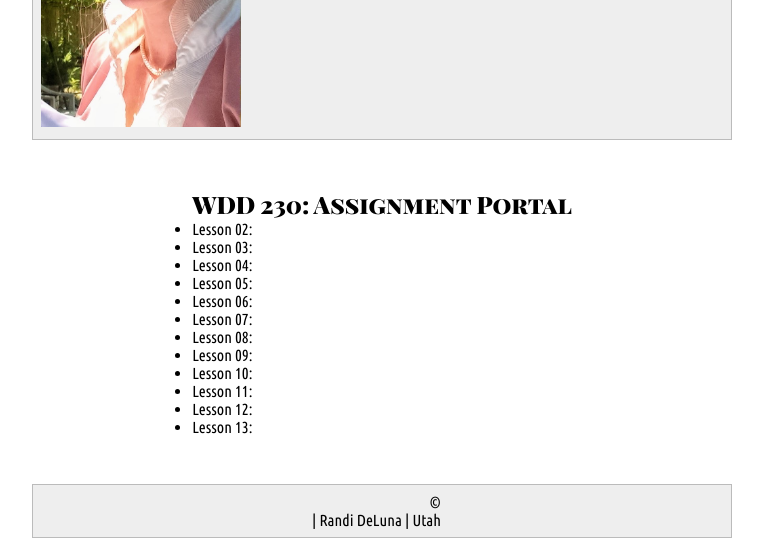
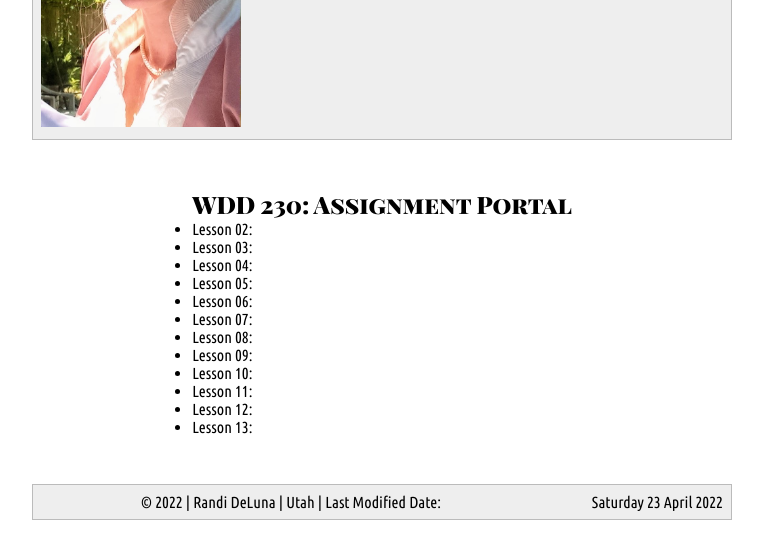
Before and after one commit to rdeluna801/1wdd230, a plain HTML site: page index.html in a window 1280 px wide. Shown: the part 266-820 px from the top of the page, without its empty margins (258-1021 px from the left). Drawn offline with Linux system fonts and the light colour scheme; a web font is replaced by a local one.

Commit message:
fixed js, added modified date.

```diff
--- a/index.html
+++ b/index.html
@@ -13,8 +13,6 @@
 
 </head>
 <body>
-    <script src="js/currentdate.js">
-    </script>
     <header>
        <picture><img src="images/IMG_20170820_124457648_Original.jpg" alt="picture of Randi"></picture>
         <h1 style="font-size:3rem;">Randi DeLuna</h1>
@@ -37,12 +35,13 @@
         </ul>
     </main>
     <footer>
-         &copy; <p id="date3"></p> | Randi DeLuna | Utah<br>
-          <span id="currentdate"></span>
+         &copy; 2022 | Randi DeLuna | Utah |  Last Modified Date:<span id="modifiedDate"></span>
 
      </footer>
 
+<script src="js/modifiedDate.js">
 
+</script>
 
 </body>
 </html>
--- /dev/null
+++ b/js/modifiedDate.js
@@ -0,0 +1,2 @@
+const options = {weekday: "long", day: "numeric", month: "long", year: "numeric"};
+    document.getElementById("modifiedDate").textContent = new Date().toLocaleDateString('en-UK', options);
```
